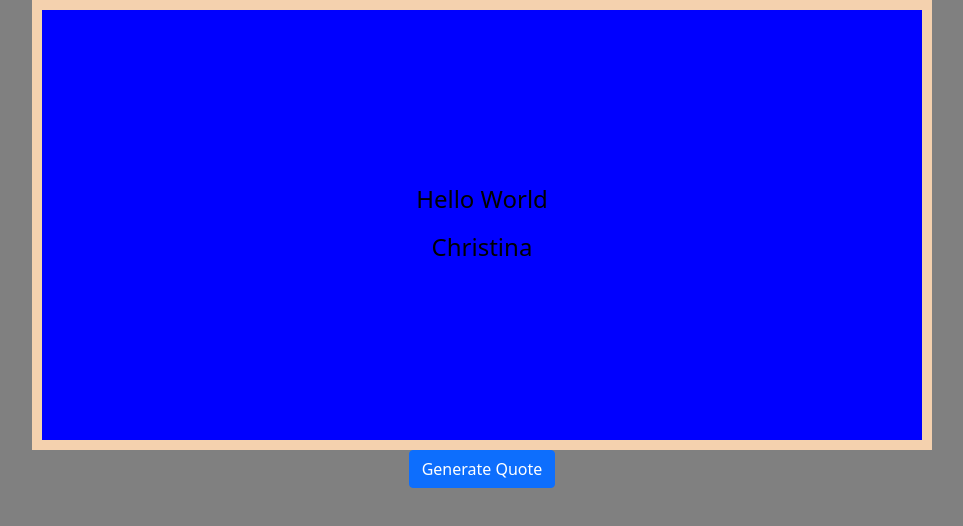
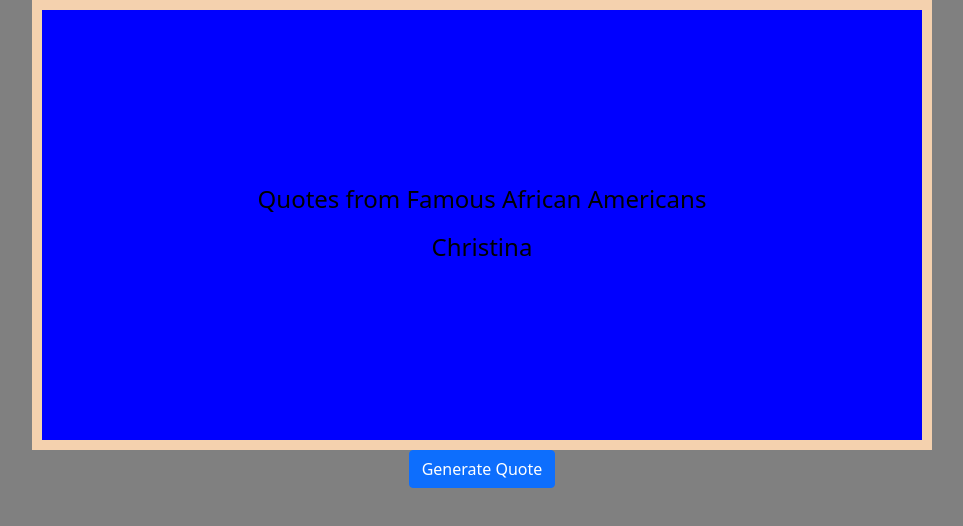
Before and after one commit to ChristinaHarris123/randomquotegenerator, a plain HTML site: page index.html in a window 1280 px wide. Shown: the whole page, without its empty margins (158-1121 px from the left). Drawn offline with nearby package versions, Linux system fonts and the light colour scheme.

Commit message:
small edit

```diff
--- a/index.html
+++ b/index.html
@@ -6,13 +6,13 @@
     <meta name="viewport" content="width=device-width, initial-scale=1.0">
     <link rel="stylesheet" href="https://cdn.jsdelivr.net/npm/bootstrap@5.1.3/dist/css/bootstrap.min.css">
     <link rel="stylesheet" href="style.css">
-    <title>Document</title>
+    <title>Random Quote Generator</title>
 </head>
 <body>
 
     <div class="'container">
         <div class="quotes">
-            <p id="quote">Hello World</p>
+            <p id="quote">Quotes from Famous African Americans</p>
             <h3 id="author">Christina</h3>
         </div>
     </div>
```
